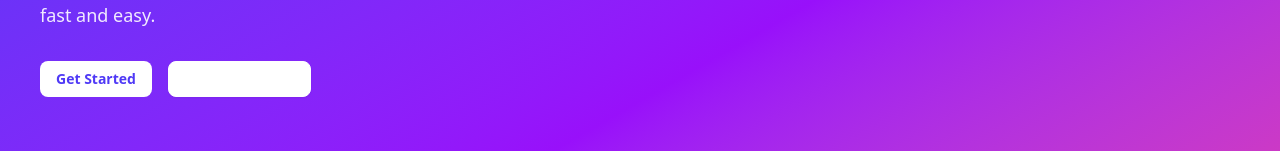
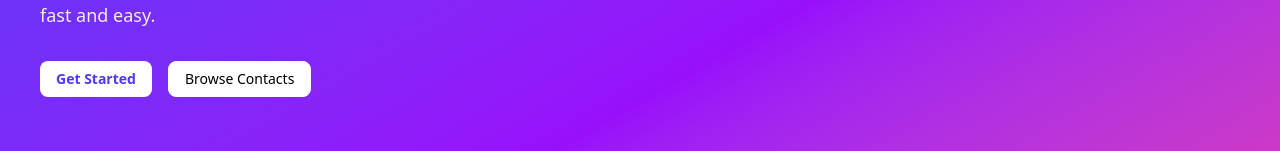
Before and after one commit to rahulsaha2005/ContactWebApp, a React (Vite) app in the folder frontened/: page / in a window 1280 px wide. Shown: the part 332-483 px from the top of the page. Built offline with nearby package versions, Linux system fonts and the light colour scheme.

Commit message:
final update

```diff
--- a/frontened/src/components/Home.jsx
+++ b/frontened/src/components/Home.jsx
@@ -32,7 +32,7 @@ export default function Home() {
                 </Button>
               </Link>
               <Link to="/browse">
-                <Button variant="outline" className="border-white text-white">
+                <Button variant="outline" className="border-white text-black">
                   Browse Contacts
                 </Button>
               </Link>
@@ -42,7 +42,7 @@ export default function Home() {
           {user && (
             <div className="mt-8 flex flex-wrap gap-4">
               <Link to="/browse">
-                <Button variant="outline" className="border-white text-white">
+                <Button variant="outline" className="border-white text-black">
                   Browse Contacts
                 </Button>
               </Link>
@@ -51,7 +51,6 @@ export default function Home() {
         </div>
       </section>
 
-      {/* Features */}
       <section className="relative z-10 max-w-7xl mx-auto px-6 pb-20">
         <div className="grid gap-6 md:grid-cols-3">
           <div className="bg-white/85 backdrop-blur-lg rounded-2xl p-6 shadow-xl border border-white/30">
```
